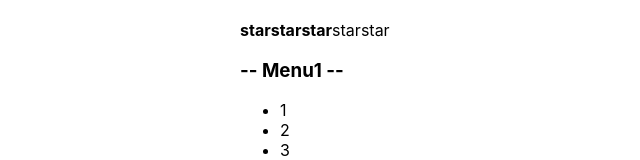
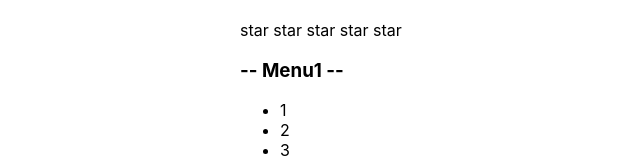
Before and after one commit to kirryya/r-kkp, a React (Create React App) app: page / in a window 1280 px wide. Shown: the top 160 px of the page, without its empty margins (100-740 px from the left). Built offline with nearby package versions, Linux system fonts and the light colour scheme.

Commit message:
callbacks 1

```diff
--- a/src/App.tsx
+++ b/src/App.tsx
@@ -1,9 +1,10 @@
 import './App.css';
 import {Accordion} from "./components/Accordion";
-import {Rating} from "./components/Rating";
+import {Rating, RatingValueType} from "./components/Rating";
 import {OnOff} from "./components/OnOff/OnOff";
 import {UncontrolledAccordion} from "./components/UncontrolledAccordion";
 import {UncontrolledRating} from "./components/UncontrolledRating";
+import {useState} from "react";
 
 /*function hello() {
 
@@ -20,13 +21,15 @@
     console.log('App rendering')
     // полезное что-то
 
+    let [ratingValue, setRatingValue] = useState<RatingValueType>(0)
+
     // обязана вернуть JSX
     return (
         <div className={"App"}>
             {/*<PageTitle title={'This is APP component'}/>
             <PageTitle title={'My friends'}/>
             Article 1*/}
-            <Rating value={3}/>
+            <Rating value={ratingValue} onClick={setRatingValue}/>
             <UncontrolledAccordion titleValue="Menu1"/>
             <UncontrolledAccordion titleValue="Menu2"/>
            {/* Article 2
--- a/src/components/Rating.tsx
+++ b/src/components/Rating.tsx
@@ -1,5 +1,11 @@
+import React from "react";
+
+export type RatingValueType = 0 | 1 | 2 | 3 | 4 | 5
+
+
 type RatingPropsType = {
-    value: number
+    value: RatingValueType
+    onClick: (value:RatingValueType) => void
 }
 
 export function Rating(props: RatingPropsType) {
@@ -7,24 +13,23 @@
 
     return (
         <div>
-            <Star selected={props.value > 0}/>
-            <Star selected={props.value > 1}/>
-            <Star selected={props.value > 2}/>
-            <Star selected={props.value > 3}/>
-            <Star selected={props.value > 4}/>
+            <Star selected={props.value > 0} onClick = {props.onClick} value={1}/>
+            <Star selected={props.value > 1} onClick = {props.onClick} value={2}/>
+            <Star selected={props.value > 2} onClick = {props.onClick} value={3}/>
+            <Star selected={props.value > 3} onClick = {props.onClick} value={4}/>
+            <Star selected={props.value > 4} onClick = {props.onClick} value={5}/>
         </div>
     )
 }
 
 type StarPropsType = {
     selected: boolean
+    value: RatingValueType
+    onClick: (value: RatingValueType) => void
 }
 
 function Star(props: StarPropsType) {
     console.log('Star rendering')
-    if (props.selected) {
-        return <span><b>star</b></span>
-    } else {
-        return <span>star</span>
-    }
+    return <span onClick={ () => {props.onClick(props.value)} }>
+        {props.selected ? <span><b>star</b></span> : <span>star</span>} </span>
 }
```
